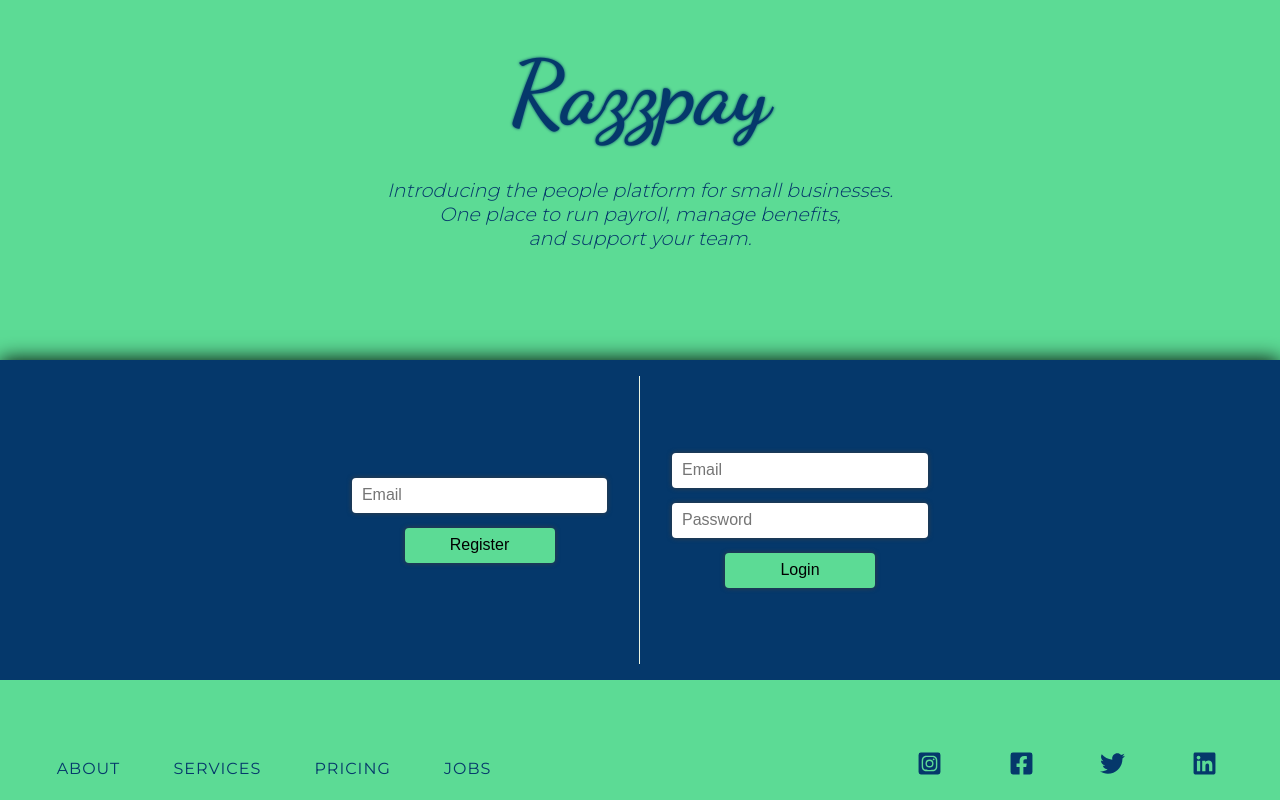
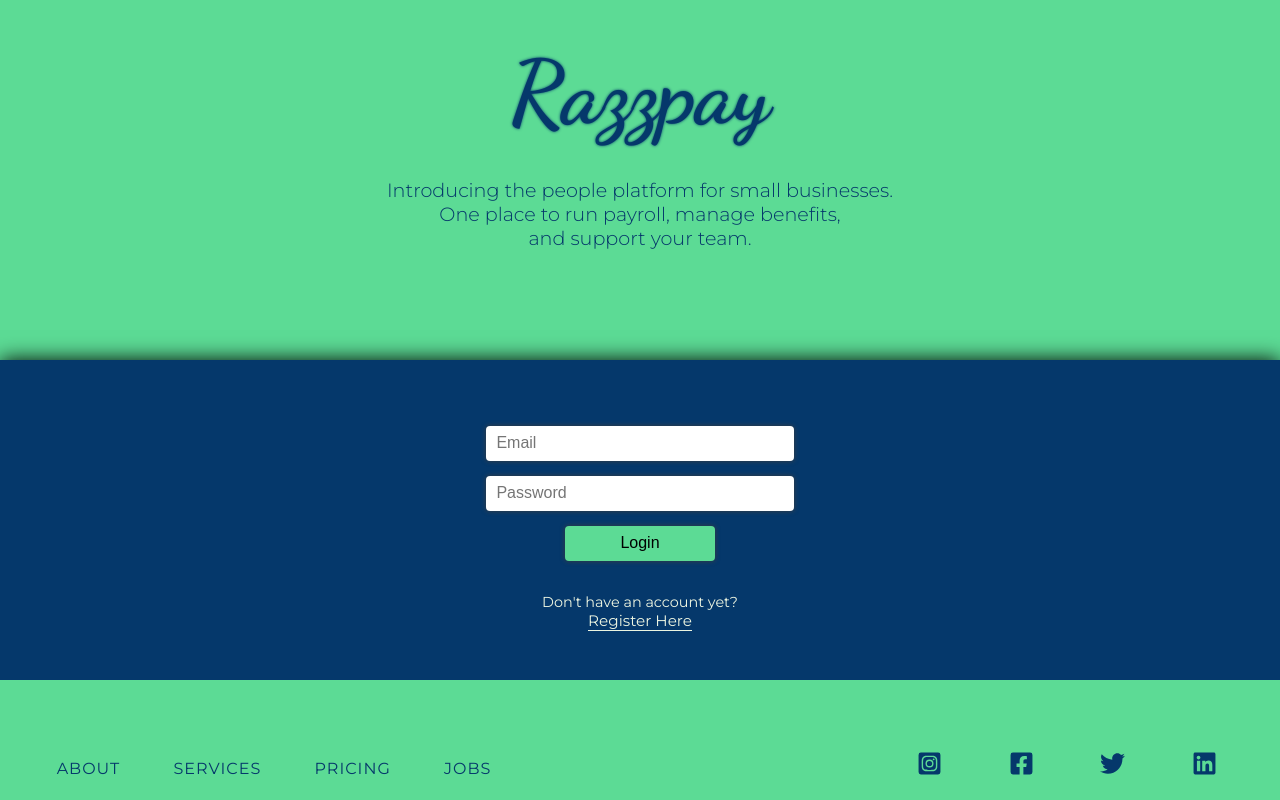
Before and after one commit to joshhammer/propulsion-final-project, a React (Create React App) app in the folder frontend/: page / in a window 1280 px wide. Built offline with nearby package versions, Linux system fonts and the light colour scheme.

Commit message:
refactor landingpage login

```diff
--- a/frontend/src/components/LandingPage/LandingPage.js
+++ b/frontend/src/components/LandingPage/LandingPage.js
@@ -65,14 +65,14 @@ const LandingPage = (props) => {
                     One place to run payroll, manage benefits, <br/> and support your team.</h3>
             </div>
             <div className="authentication-container">
-                <div className="register">
+                {/* <div className="register">
                     <form className="register-form" onSubmit={handleSubmit}>
                         <InputField content={"Email"} name={"registrationEmail"} value={state.registrationEmail}
                                     onChange={handleChange}/>
                         <span className="input-span"></span>
                         <AuthenticationButton content={"Register"}/>
                     </form>
-                </div>
+                </div> */}
                 <div className="login">
                     <form onSubmit={handleSubmit}>
                         <InputField content={"Email"} name={"email"} value={state.email} onChange={handleChange}/>
@@ -82,6 +82,10 @@ const LandingPage = (props) => {
                         <span className="input-span"></span>
                         <AuthenticationButton content={"Login"} />
                     </form>
+                    <div className='register-box'>
+                        <p>Don't have an account yet?</p>
+                        <a href="#">Register Here</a>
+                    </div>
                 </div>
             </div>
             <div className="footer">
--- a/frontend/src/components/LandingPage/LandingPage.scss
+++ b/frontend/src/components/LandingPage/LandingPage.scss
@@ -32,11 +32,10 @@
 #main-subtitle {
     font-family: var(--secondaryFontFamily);
     font-weight: 300;
-    font-style: italic;
+    // font-style: italic;
     font-size: 1.2rem;
     width: 60%;
     text-align: center;
-    // text-shadow: 0 0 5px var(--mainBlue);
 }
 
 .authentication-container {
@@ -71,9 +70,12 @@
 
 .login {
     display: flex;
+    flex-direction: column;
+    justify-content: center;
+    align-items: center;
     height: 90%;
-    width: 25%;
-    justify-content: center;
+    width: 30%;
+    padding-top: 1rem;
 
     & form {
         display: flex;
@@ -81,9 +83,35 @@
         justify-content: center;
         align-items: center;
         width: 100%;
+        margin-bottom: 2rem;
         .input-span {
             height: 15px;
         }
+    }
+}
+
+.register-box {
+    display: flex;
+    flex-direction: column;
+    justify-content: center;
+    align-items: center;
+    & p {
+        color: var(--mainWhite);
+        font-family: var(--secondaryFontFamily);
+        text-align: center;
+        font-size: .9rem;
+    }
+    & a {
+        color: var(--mainWhite);
+        font-family: var(--secondaryFontFamily);
+        text-decoration: none;
+        border-bottom: 1px solid var(--mainWhite);
+        font-size: .95rem;
+
+    }
+    & a:hover {
+        color: var(--mainGreen);
+        border-bottom: 1px solid var(--mainGreen);
     }
 }
 
```
